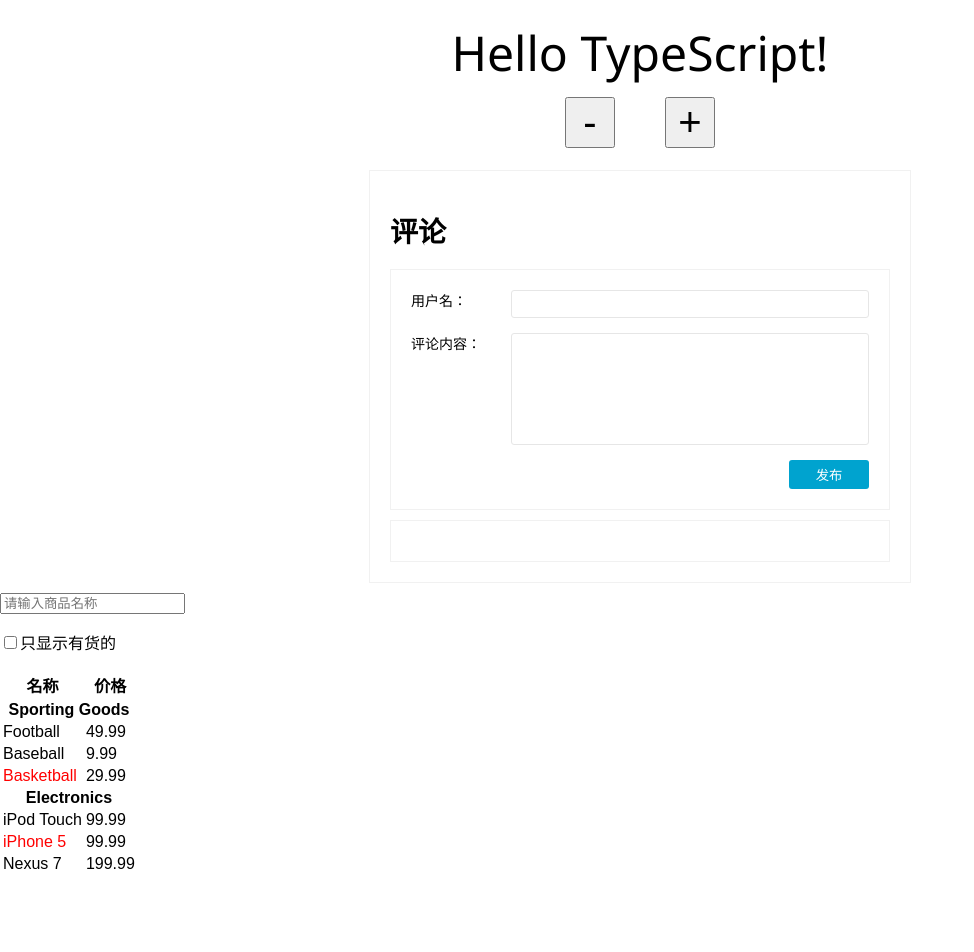
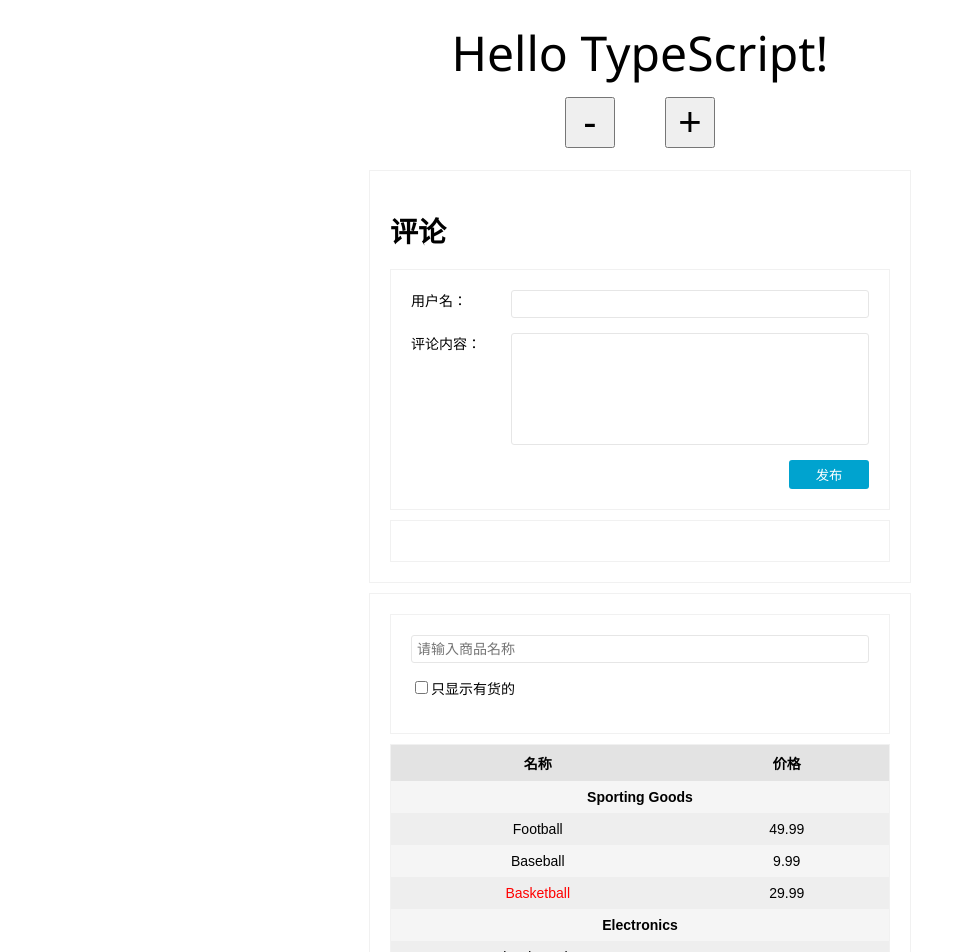
Before and after one commit to 22ricky/my-ts-demo, a React (Create React App) app: page / in a window 1280 px wide. Shown: the top 952 px of the page, without its empty margins (0-974 px from the left). Before the commit the page ends 876 px from the top, so only its background shows below. Built offline with nearby package versions, Linux system fonts and the light colour scheme.

Commit message:
Add Product Style

```diff
--- a/src/components/Comment.css
+++ b/src/components/Comment.css
@@ -94,3 +94,40 @@
 .comment p {
   margin: 0;
 }
+
+/* 商品表格样式 */
+.product-table table {
+  table-layout: fixed;
+  width: 100%;
+  background-color: #fff;
+  border: 1px solid #f1f1f1;
+  border-collapse: collapse;
+}
+
+.product-table thead {
+  background-color: #e3e3e3;
+}
+
+.product-table thead th:nth-child(1) {
+  width: 60%;
+}
+
+.product-table thead th:nth-child(2) {
+  width: 40%;
+}
+
+.product-table tbody td {
+  text-align: center;
+}
+
+.product-table tbody tr:nth-child(odd) {
+  background-color: #f5f5f5;
+}
+
+.product-table tbody tr:nth-child(even) {
+  background-color: #eee;
+}
+
+.product-table th, td {
+  padding: 8px 15px;
+}
--- a/src/components/Product/ProductTable.tsx
+++ b/src/components/Product/ProductTable.tsx
@@ -33,6 +33,7 @@ class ProductTable extends React.Component<ProduceTableProps, ProductTableState>
       lastCategory = product.category;
     });
     return (
+      <div className="product-table">
         <table>
           <thead>
             <tr>
@@ -42,6 +43,7 @@ class ProductTable extends React.Component<ProduceTableProps, ProductTableState>
           </thead>
           <tbody>{rows}</tbody>
         </table>
+      </div>
     );
   }
 }
--- a/src/components/Product/Searchbar.tsx
+++ b/src/components/Product/Searchbar.tsx
@@ -22,15 +22,19 @@ class SeacrchBar extends React.Component<SearchBarProps, SearchBarState> {
 
   public render() {
     return (
-      <form>
+      <div className="comment-form">
+        <div className="comment-field">
+          <div className="comment-field-input">
             <input
               value={this.props.filter}
               placeholder="请输入商品名称"
               onChange={this.handleFilter.bind( this )}
               ref={input => { if ( input ) { this.input = input; } }}
             />
-        <p>
-          <label>
+          </div>
+        </div>
+        <div className="comment-field">
+          <div>
             <input
               type="checkbox"
               checked={this.props.inStockOnly}
@@ -38,9 +42,9 @@ class SeacrchBar extends React.Component<SearchBarProps, SearchBarState> {
               ref={checkbox => { if ( checkbox ) { this.checkbox = checkbox; } }}
             />
             只显示有货的
-          </label>
-        </p>
-      </form>
+          </div>
+        </div>
+      </div>
     );
   }
 }
--- a/src/containers/Product.tsx
+++ b/src/containers/Product.tsx
@@ -32,7 +32,7 @@ class Product extends React.Component<ProductProps, ProductState> {
 
   public render() {
     return (
-      <div>
+      <div className="wrapper">
         <SearchBar
           filter={this.state.filter}
           inStockOnly={this.state.inStockOnly}
```
Also changed, not shown: 1 other file (tests, documents, lock files or other folders). Lines whose indentation alone changed are shown as unchanged.
